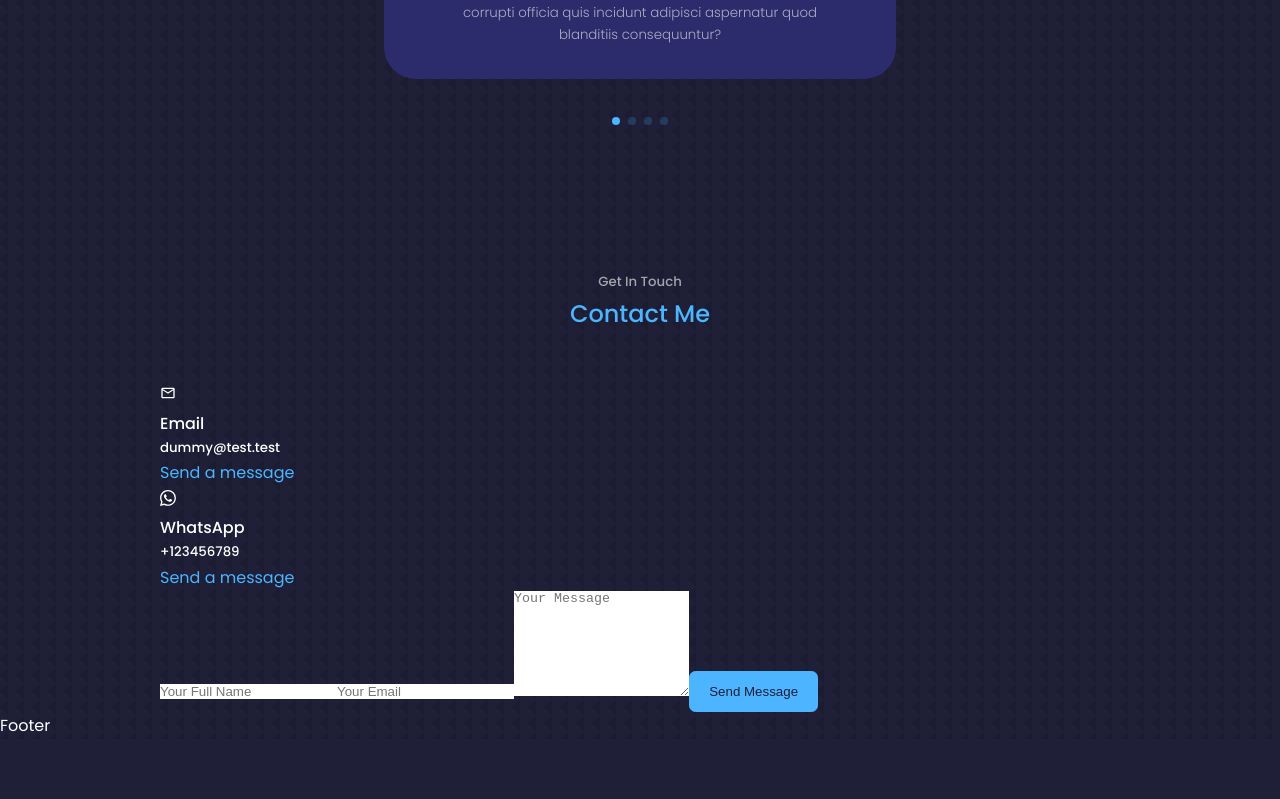
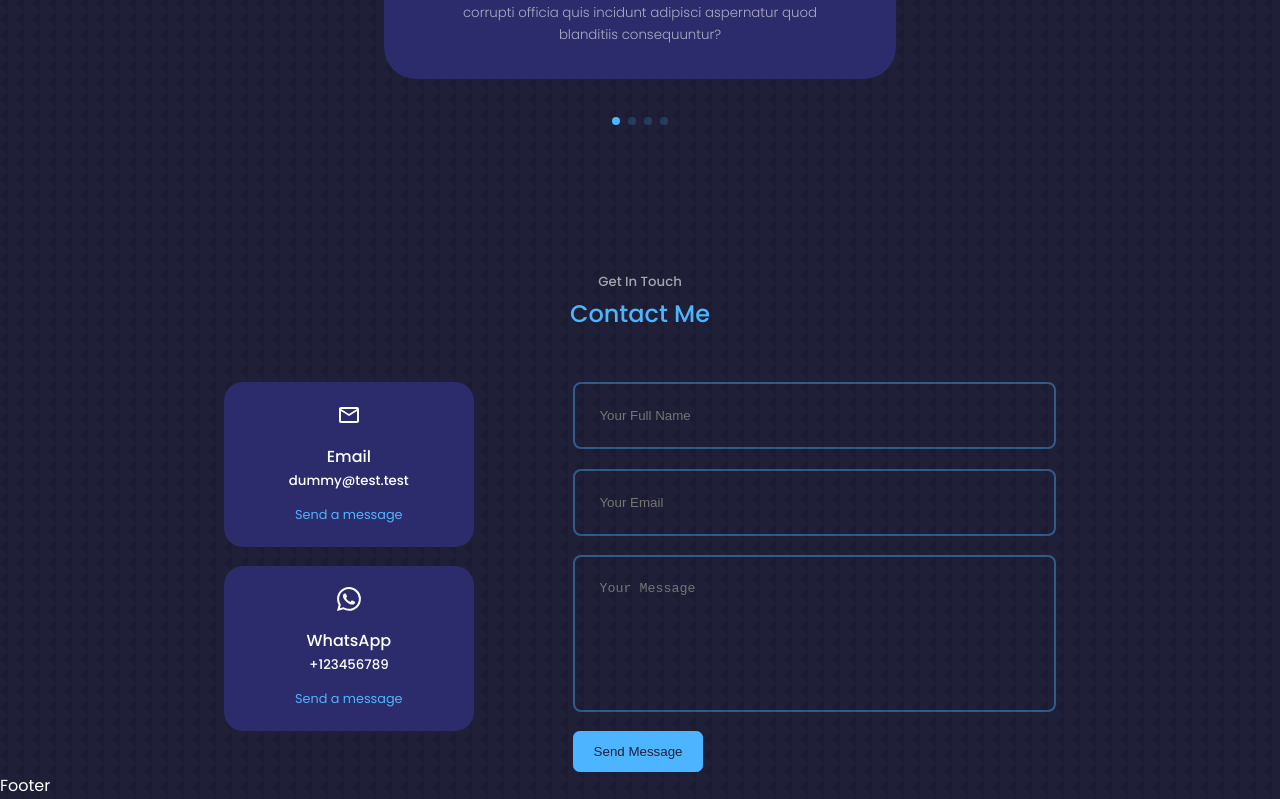
Before and after one commit to ysYassine/portfolio, a React (Create React App) app: page / in a window 1280 px wide. Shown: the part 4229-5028 px from the top of the page. Before the commit the page ends 4968 px from the top, so only its background shows below. Built offline with nearby package versions, Linux system fonts and the light colour scheme.

Commit message:
contact style

```diff
--- a/src/components/contact/contact.css
+++ b/src/components/contact/contact.css
@@ -0,0 +1,69 @@
+.container.contact__container {
+  width: 65%;
+  display: grid;
+  grid-template-columns: 30% 58%;
+  gap: 12%;
+}
+
+.contact__options {
+  display: flex;
+  flex-direction: column;
+  gap: 1.2rem;
+}
+
+.contact__option {
+  background: var(--color-bg-varient);
+  padding: 1.2rem;
+  border-radius: 1.2rem;
+  text-align: center;
+  border: 1px solid transparent;
+  transition: var(--transition);
+}
+
+.contact__option:hover {
+  background: transparent;
+  border-color: var(--color-primary-varient);
+}
+
+.contact__option-icon {
+  font-size: 1.5rem;
+  margin-bottom: 0.5rem;
+}
+
+.contact__option a {
+  margin-top: 0.7rem;
+  display: inline-block;
+  font-size: 0.8rem;
+}
+
+form {
+  display: flex;
+  flex-direction: column;
+  gap: 1.2rem;
+}
+
+input,
+textarea {
+  width: 100%;
+  padding: 1.5rem;
+  border-radius: 0.5rem;
+  background: transparent;
+  border: 2px solid var(--color-primary-varient);
+  resize: none;
+  color: var(--color-white);
+}
+
+/* ================== MEDIA QUERRIES (MEDIUM DEVICES) ================== */
+@media screen and (max-width: 1024px) {
+  .container.contact__container {
+    grid-template-columns: 1fr;
+    gap: 2rem;
+  }
+}
+
+/* ================== MEDIA QUERRIES (SMALL DEVICES) ================== */
+@media screen and (max-width: 600px) {
+  .container.contact__container {
+    width: var(--container-width-sm);
+  }
+}
```
